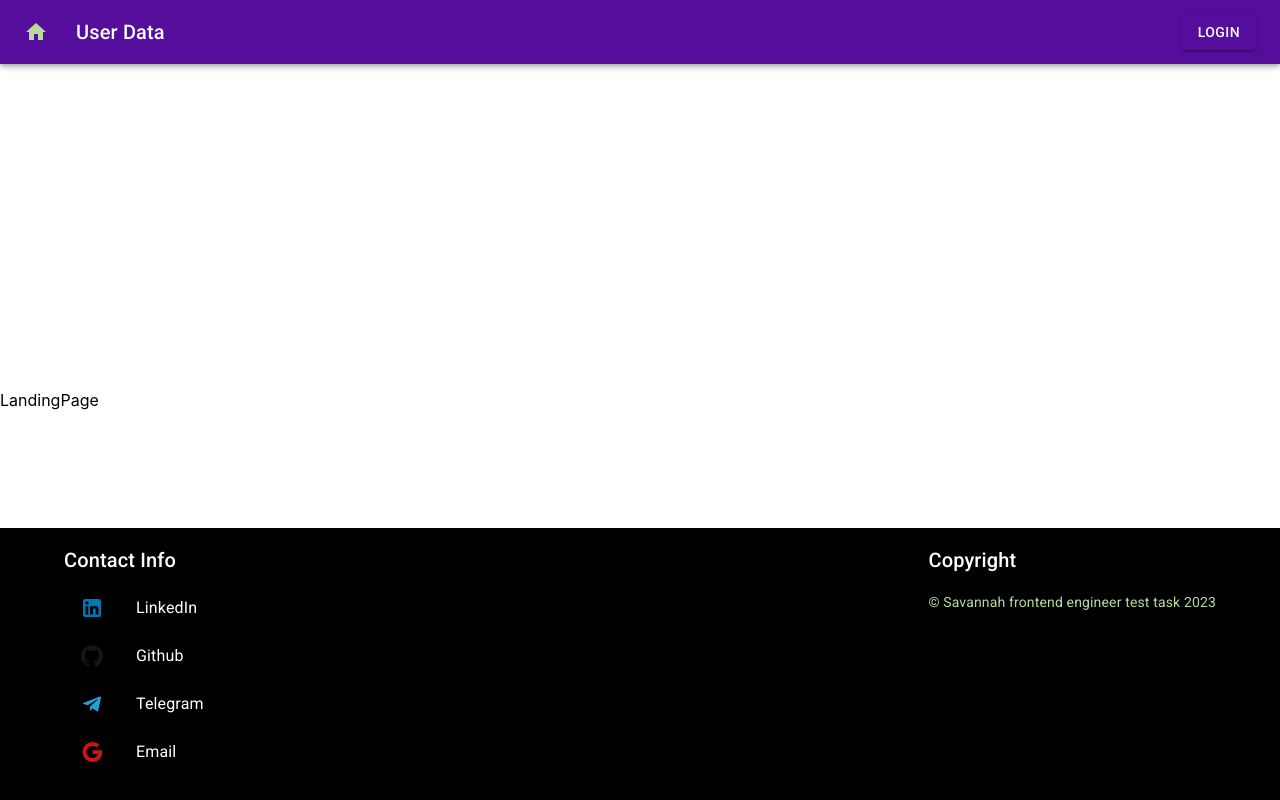
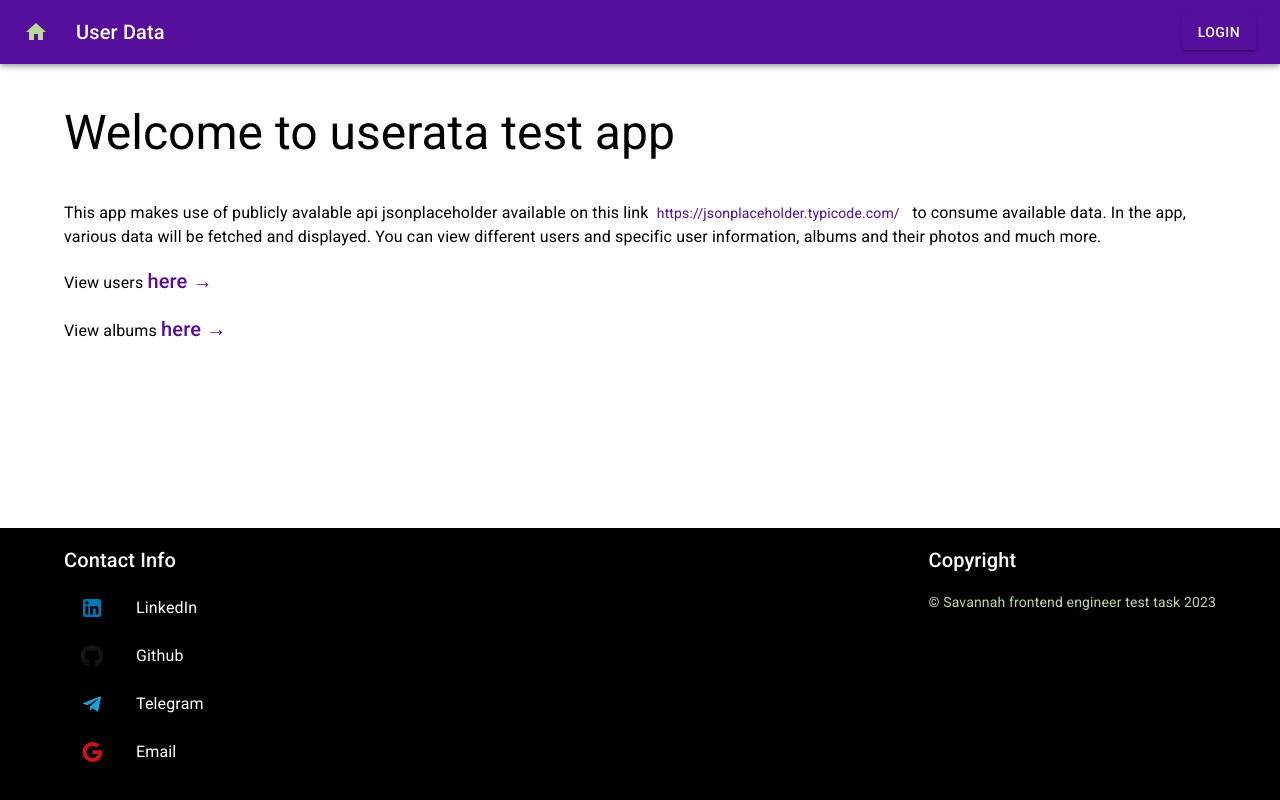
Before and after one commit to Steve-conqueror1/userdata, a React (Create React App) app: page / in a window 1280 px wide. Built offline with nearby package versions, Linux system fonts and the light colour scheme; a web font is replaced by a local one.

Commit message:
Landing Page: created landing page

```diff
--- a/src/pages/LandingPage.tsx
+++ b/src/pages/LandingPage.tsx
@@ -1,5 +1,61 @@
 import React from 'react';
+import { Box, Container, Link as MuiLink, Typography } from '@mui/material';
 
 export const LandingPage: React.FC = () => {
-  return <div>LandingPage</div>;
+  return (
+    <Container sx={{ minHeight: 'auto' }}>
+      <Box sx={{ minHeight: 'auto', margin: '10px 0 360px 0' }}>
+        <Box sx={{ marginBottom: '40px' }}>
+          <Typography variant="h3">Welcome to userata test app</Typography>
+        </Box>
+
+        <Box sx={{ marginTop: '16px' }}>
+          <Typography variant="body1">
+            This app makes use of publicly avalable api jsonplaceholder
+            available on this link &nbsp;
+            <MuiLink
+              variant="body2"
+              color="primary"
+              href="https://jsonplaceholder.typicode.com/"
+              target="_blank"
+              underline="hover"
+            >
+              https://jsonplaceholder.typicode.com/
+            </MuiLink>{' '}
+            &nbsp; to consume available data. In the app, various data will be
+            fetched and displayed. You can view different users and specific
+            user information, albums and their photos and much more.
+          </Typography>
+        </Box>
+
+        <Box sx={{ marginTop: '16px' }}>
+          <Typography>
+            View users{' '}
+            <MuiLink
+              variant="h6"
+              color="primary"
+              href="/users"
+              underline="hover"
+            >
+              here &rarr;
+            </MuiLink>
+          </Typography>
+        </Box>
+
+        <Box sx={{ marginTop: '16px' }}>
+          <Typography>
+            View albums{' '}
+            <MuiLink
+              variant="h6"
+              color="primary"
+              href="/albums"
+              underline="hover"
+            >
+              here &rarr;
+            </MuiLink>
+          </Typography>
+        </Box>
+      </Box>
+    </Container>
+  );
 };
```
